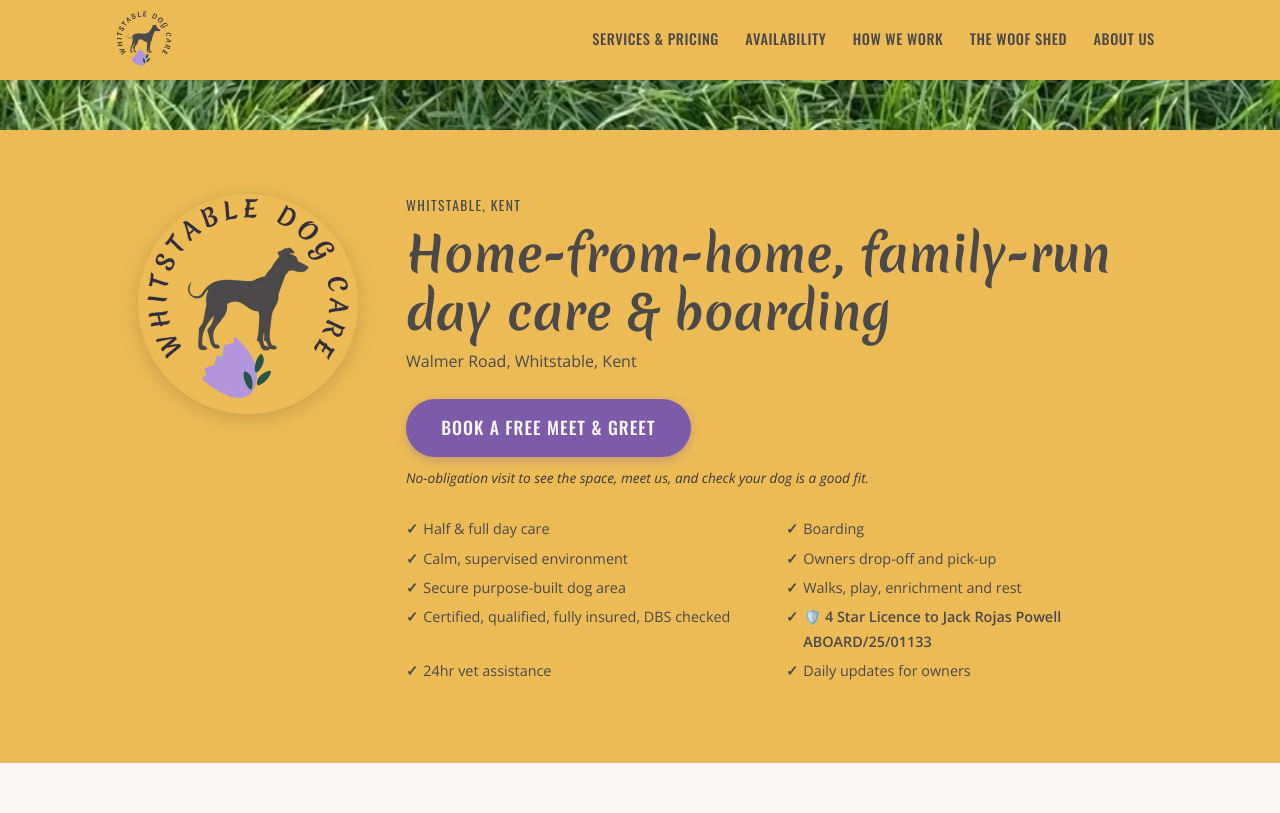
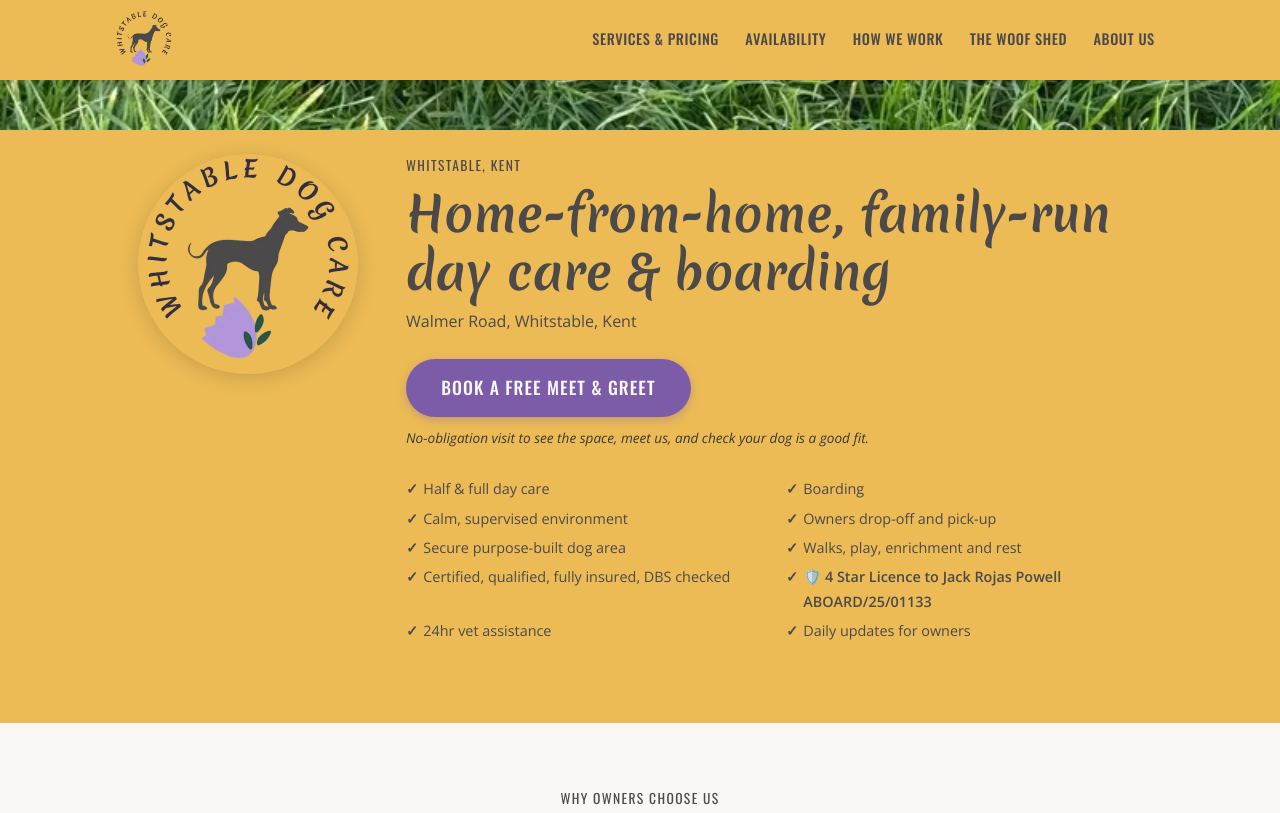
Before and after one commit to WhitstableDogCare/wdc-static-site, a plain HTML site: page index.html in a window 1280 px wide. Shown: the top 813 px of the page. Drawn offline with nearby package versions, Linux system fonts and the light colour scheme.

Commit message:
Reduce hero top padding on homepage to match inner pages
Brings the gap between the grass strip and page content in line with
the 1.5rem applied to all other pages.

Co-Authored-By: Claude Sonnet 4.6 <noreply@anthropic.com>

```diff
--- a/index.html
+++ b/index.html
@@ -79,7 +79,7 @@
   <main>
 
     <!-- HERO -->
-    <section class="hero section--gold" style="position:relative; padding-bottom:3rem;">
+    <section class="hero section--gold" style="position:relative; padding-top:1.5rem; padding-bottom:3rem;">
       <div class="container">
         <div class="hero-inner">
           <div class="hero-logo-wrap">
```
